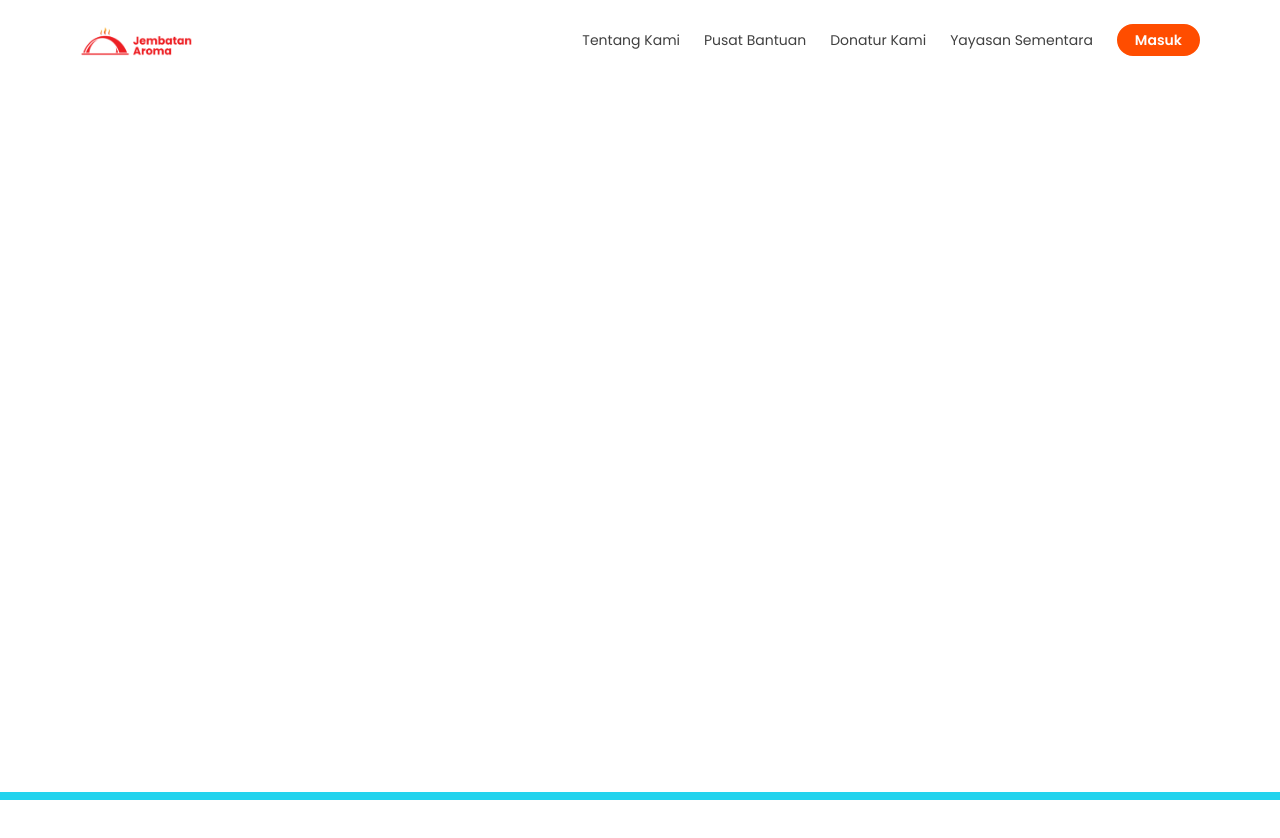
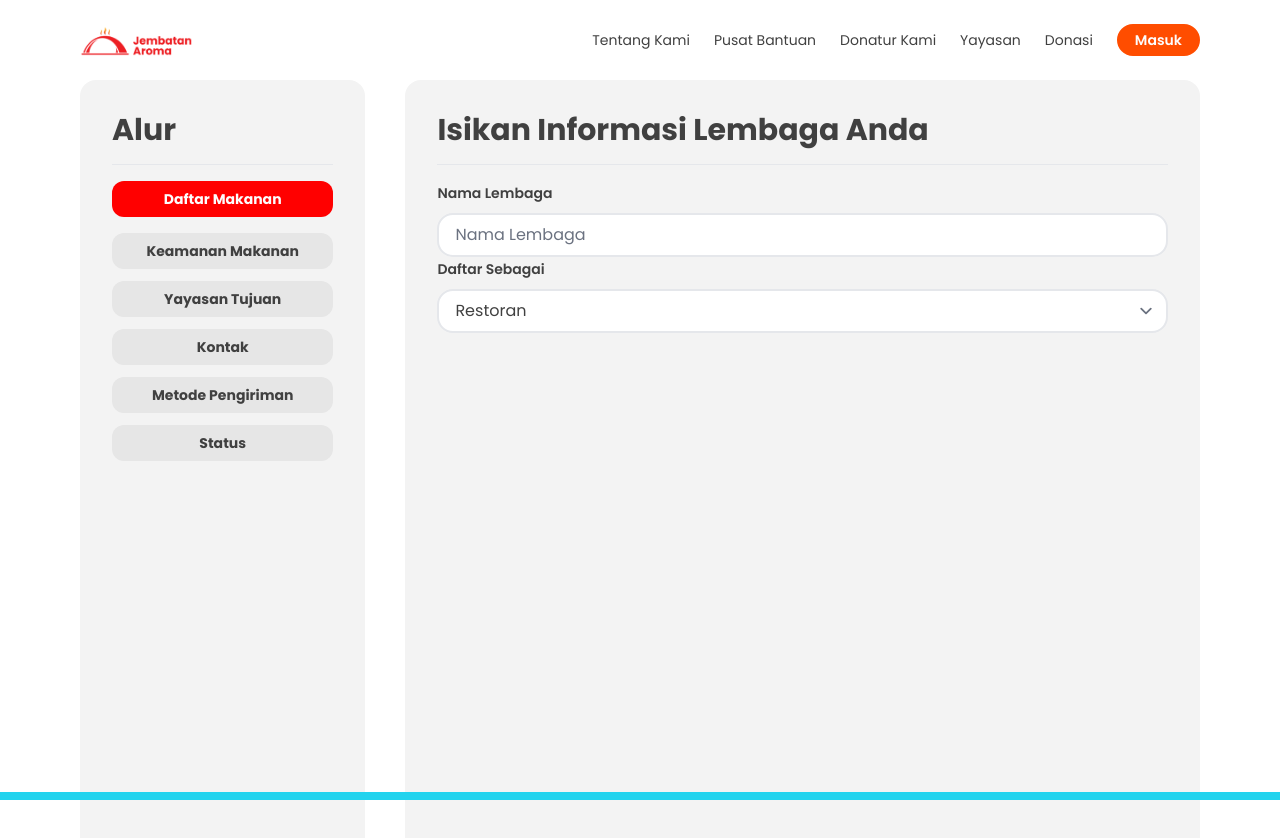
Before and after one commit to javierreansyah/Jembatan-Aroma, a React (Vite) app: page /donasi in a window 1280 px wide. Shown: the top 838 px of the page. Before the commit the page ends 800 px from the top, so only its background shows below. Built offline with nearby package versions, Linux system fonts and the light colour scheme.

Commit message:
[javier] yayasan filtering feature

```diff
--- a/src/App.jsx
+++ b/src/App.jsx
@@ -10,6 +10,7 @@ import {
   About,
   Donor,
   Support,
+  Donation,
 } from "./components/index.js";
 
 const App = () => (
@@ -23,6 +24,7 @@ const App = () => (
       <Route path="/tentang" element={<About />} />
       <Route path="/donatur" element={<Donor />} />
       <Route path="/bantuan" element={<Support />} />
+      <Route path="/donasi" element={<Donation />} />
     </Routes>
     <ResponsiveHelper />
   </>
--- /dev/null
+++ b/src/components/Donation.jsx
@@ -0,0 +1,63 @@
+import React from "react";
+import { Input, Select } from "./index";
+
+const Donation = () => {
+  const orgSelectOption = [
+    { value: "restoran", label: "Restoran" },
+    { value: "yayasan", label: "Yayasan" },
+  ];
+  return (
+    <div className="container">
+      <div className="xl:flex xl:gap-10">
+        <div className="my-4 w-full justify-between gap-3 rounded-2xl bg-wb-lightgray p-4 md:p-2 xl:my-0 xl:w-96 xl:p-8">
+          <h1 className="hidden text-3xl font-bold text-wb-gray xl:block">
+            Alur
+          </h1>
+          <hr className="my-4 hidden w-full border-t border-gray-200 xl:block" />
+          <div className="space-y-2 md:flex md:gap-3 md:space-y-0 xl:block xl:space-y-3">
+            <div className="flex-1 rounded-xl bg-wb-red px-2 py-2 text-center text-xs font-bold text-wb-white lg:text-sm xl:mb-4">
+              Daftar Makanan
+            </div>
+            <div className="flex-1 rounded-xl bg-wb-lightgray2 px-2 py-2 text-center text-xs font-bold text-wb-gray lg:text-sm xl:mb-4">
+              Keamanan Makanan
+            </div>
+            <div className="flex-1 rounded-xl bg-wb-lightgray2 px-2 py-2 text-center text-xs font-bold text-wb-gray lg:text-sm xl:mb-4">
+              Yayasan Tujuan
+            </div>
+            <div className="flex-1 rounded-xl bg-wb-lightgray2 px-2 py-2 text-center text-xs font-bold text-wb-gray lg:text-sm xl:mb-4">
+              Kontak
+            </div>
+            <div className="flex-1 rounded-xl bg-wb-lightgray2 px-2 py-2 text-center text-xs font-bold text-wb-gray lg:text-sm xl:mb-4">
+              Metode Pengiriman
+            </div>
+            <div className="flex-1 rounded-xl bg-wb-lightgray2 px-2 py-2 text-center text-xs font-bold text-wb-gray lg:text-sm xl:mb-4">
+              Status
+            </div>
+          </div>
+        </div>
+
+        <div className="h-screen w-full rounded-2xl bg-wb-lightgray p-8">
+          <h1 className="text-3xl font-bold text-wb-gray">
+            Isikan Informasi Lembaga Anda
+          </h1>
+          <hr className="my-4 w-full border-t border-gray-200" />
+          <form>
+            <Input
+              id="org-name"
+              type="text"
+              placeholder="Nama Lembaga"
+              label="Nama Lembaga"
+            />
+            <Select
+              id="jenis-lembaga"
+              label="Daftar Sebagai"
+              options={orgSelectOption}
+            />
+          </form>
+        </div>
+      </div>
+    </div>
+  );
+};
+
+export default Donation;
--- a/src/components/Navbar.jsx
+++ b/src/components/Navbar.jsx
@@ -19,7 +19,7 @@ const Navbar = () => {
           </Link>
 
           <div className="flex items-center">
-            <ul className="hidden md:block">
+            <ul className="hidden lg:block">
               <Link to="/tentang" className="mr-6 text-sm text-wb-gray">
                 Tentang Kami
               </Link>
@@ -30,17 +30,20 @@ const Navbar = () => {
                 Donatur Kami
               </Link>
               <Link to="/yayasan" className="mr-6 text-sm text-wb-gray">
-                Yayasan Sementara
+                Yayasan
+              </Link>
+              <Link to="/donasi" className="mr-6 text-sm text-wb-gray">
+                Donasi
               </Link>
             </ul>
             <Link
               to="/masuk"
-              className="mr-3 rounded-full border-2 border-wb-redorange bg-wb-redorange px-4 py-1 text-sm font-semibold text-wb-white md:mr-0"
+              className="mr-3 rounded-full border-2 border-wb-redorange bg-wb-redorange px-4 py-1 text-sm font-semibold text-wb-white lg:mr-0"
             >
               Masuk
             </Link>
             <button
-              className="flex items-center rounded-full border-2 border-wb-redorange px-4 py-1 text-sm font-semibold text-wb-redorange md:hidden"
+              className="flex items-center rounded-full border-2 border-wb-redorange px-4 py-1 text-sm font-semibold text-wb-redorange lg:hidden"
               onClick={toggleSidebar}
             >
               <p className="mr-2">Menu</p>
--- a/src/components/OrgList.jsx
+++ b/src/components/OrgList.jsx
@@ -9,6 +9,62 @@ const OrgList = () => {
   const toggleFilter = () => {
     setisFilterOpe(!isFilterOpen);
   };
+  const [filters, setFilters] = useState({
+    categories: [],
+    status: [],
+    halal: null,
+  });
+
+  const handleCategoryChange = (category) => {
+    if (filters.categories.includes(category)) {
+      setFilters({
+        ...filters,
+        categories: filters.categories.filter((c) => c !== category),
+      });
+    } else {
+      setFilters({
+        ...filters,
+        categories: [...filters.categories, category],
+      });
+    }
+  };
+
+  const handleStatusChange = (status) => {
+    if (filters.status.includes(status)) {
+      setFilters({
+        ...filters,
+        status: filters.status.filter((s) => s !== status),
+      });
+    } else {
+      setFilters({
+        ...filters,
+        status: [...filters.status, status],
+      });
+    }
+  };
+
+  const handleHalalChange = (value) => {
+    setFilters({
+      ...filters,
+      halal: value,
+    });
+  };
+
+  const filteredOrgs = orgData.filter((org) => {
+    const categoryFilter =
+      filters.categories.length === 0 ||
+      filters.categories.includes(org.kategori);
+    const statusFilter =
+      filters.status.length === 0 || filters.status.includes(org.status);
+    const halalFilter = filters.halal === null || org.halal === filters.halal;
+
+    return categoryFilter && statusFilter && halalFilter;
+  });
+
+  const printFilters = () => {
+    console.log(filters);
+  };
+
   return (
     <div className="container">
       <h1 className="my-4 text-4xl font-bold">Daftar Yayasan</h1>
@@ -28,25 +84,47 @@ const OrgList = () => {
           <div className={`${!isFilterOpen ? "hidden" : ""} xl:block`}>
             <h1 className="text-md mt-6 font-bold">Kategori</h1>
             <hr className="my-2 w-full border-t border-gray-300" />
-            <Clickable id="panti-asuhan" type="checkbox" label="Panti Asuhan" />
+            <Clickable
+              id="panti-asuhan"
+              type="checkbox"
+              label="Panti Asuhan"
+              onChange={handleCategoryChange}
+            />
             <hr className="my-2 w-full border-t border-gray-300" />
-            <Clickable id="panti-jompo" type="checkbox" label="Panti Jompo" />
+            <Clickable
+              id="panti-jompo"
+              type="checkbox"
+              label="Panti Jompo"
+              onChange={handleCategoryChange}
+            />
             <hr className="my-2 w-full border-t border-gray-300" />
             <Clickable
               id="lembaga-permasyarakatan"
               type="checkbox"
               label="Lembaga Permasyarakatan"
+              onChange={handleCategoryChange}
             />
             <hr className="my-2 w-full border-t border-gray-300" />
-            <Clickable id="lain-lain" type="checkbox" label="Lain-Lain" />
+            <Clickable
+              id="lain-lain"
+              type="checkbox"
+              label="Lain-Lain"
+              onChange={handleCategoryChange}
+            />
 
             <h1 className="text-md mt-4 font-bold">Status</h1>
-            <Clickable id="membutuhkan" type="checkbox" label="Membutuhkan" />
+            <Clickable
+              id="membutuhkan"
+              type="checkbox"
+              label="Membutuhkan"
+              onChange={handleStatusChange}
+            />
             <hr className="my-2 w-full border-t border-gray-300" />
             <Clickable
               id="tidak-membutuhkan"
               type="checkbox"
               label="Tidak Membutuhkan"
+              onChange={handleStatusChange}
             />
 
             <h1 className="text-md mt-4 font-bold">Menerima Makanan</h1>
@@ -55,6 +133,7 @@ const OrgList = () => {
               name="menerima-makanan"
               type="radio"
               label="Halal"
+              onChange={handleHalalChange}
             />
             <hr className="my-2 w-full border-t border-gray-300" />
             <Clickable
@@ -62,20 +141,24 @@ const OrgList = () => {
               name="menerima-makanan"
               type="radio"
               label="Non Halal"
+              onChange={handleHalalChange}
             />
             <button
               className="mt-4 rounded-2xl bg-wb-redorange px-4 py-1 text-wb-white xl:hidden"
-              onClick={toggleFilter}
+              onClick={(toggleFilter, printFilters)}
             >
               Terapkan
             </button>
-            <button className="mt-4 hidden rounded-2xl bg-wb-redorange px-4 py-1 text-wb-white xl:block">
+            <button
+              className="mt-4 hidden rounded-2xl bg-wb-redorange px-4 py-1 text-wb-white xl:block"
+              onClick={printFilters}
+            >
               Terapkan
             </button>
           </div>
         </div>
         <ul className="rounded-3xl bg-wb-lightgray2 px-8 py-1 xl:w-full">
-          {orgData.map((org) => (
+          {filteredOrgs.map((org) => (
             <li
               key={org.id}
               className="my-8 rounded-2xl bg-wb-white p-6 shadow-md sm:flex sm:gap-6"
--- a/src/components/Sidebar.jsx
+++ b/src/components/Sidebar.jsx
@@ -9,7 +9,7 @@ const Sidebar = ({ isSidebarOpen, toggleSidebar }) => {
       <Link
         to={to}
         onClick={toggleSidebar}
-        className="my-3 block text-wb-gray hover:text-wb-yellow"
+        className="my-3 block text-wb-gray hover:text-wb-yellow md:text-lg"
       >
         {text}
       </Link>
--- a/src/components/forms/Clickable.jsx
+++ b/src/components/forms/Clickable.jsx
@@ -1,12 +1,16 @@
 import React from "react";
 
-const Clickable = ({ id, type, name, label }) => {
+const Clickable = ({ id, type, name, label, onChange }) => {
+  const handleOnChange = () => {
+    onChange(label);
+  };
   return (
     <label id={id} className="font-base my-2 flex w-fit text-sm text-wb-gray">
       <input
         id={id}
         name={type === "radio" ? name : id}
         type={type}
+        onChange={handleOnChange}
         className={`${
           type === "radio" ? "rounded-full" : "rounded"
         } focus:ring-none mr-2 block  border-2 border-gray-200 font-normal text-wb-gray hover:border-gray-400 focus:border-none focus:ring-0`}
--- a/src/components/index.js
+++ b/src/components/index.js
@@ -11,6 +11,7 @@ import About from "./About";
 import Donor from "./Donor";
 import Support from "./Support";
 import Login from "./Login";
+import Donation from "./Donation";
 
 export {
   Navbar,
@@ -26,4 +27,5 @@ export {
   Donor,
   Support,
   Login,
+  Donation,
 };
--- a/src/constants/OrgData.js
+++ b/src/constants/OrgData.js
@@ -19,7 +19,7 @@ const orgData = [
     name: "Yayasan Abdul Bari",
     alamat: "Jl. Sulaiman",
     kategori: "Panti Asuhan",
-    status: "Membutuhkan",
+    status: "Tidak Membutuhkan",
     halal: "Halal",
     img: yayasanlolipon,
   },
```
